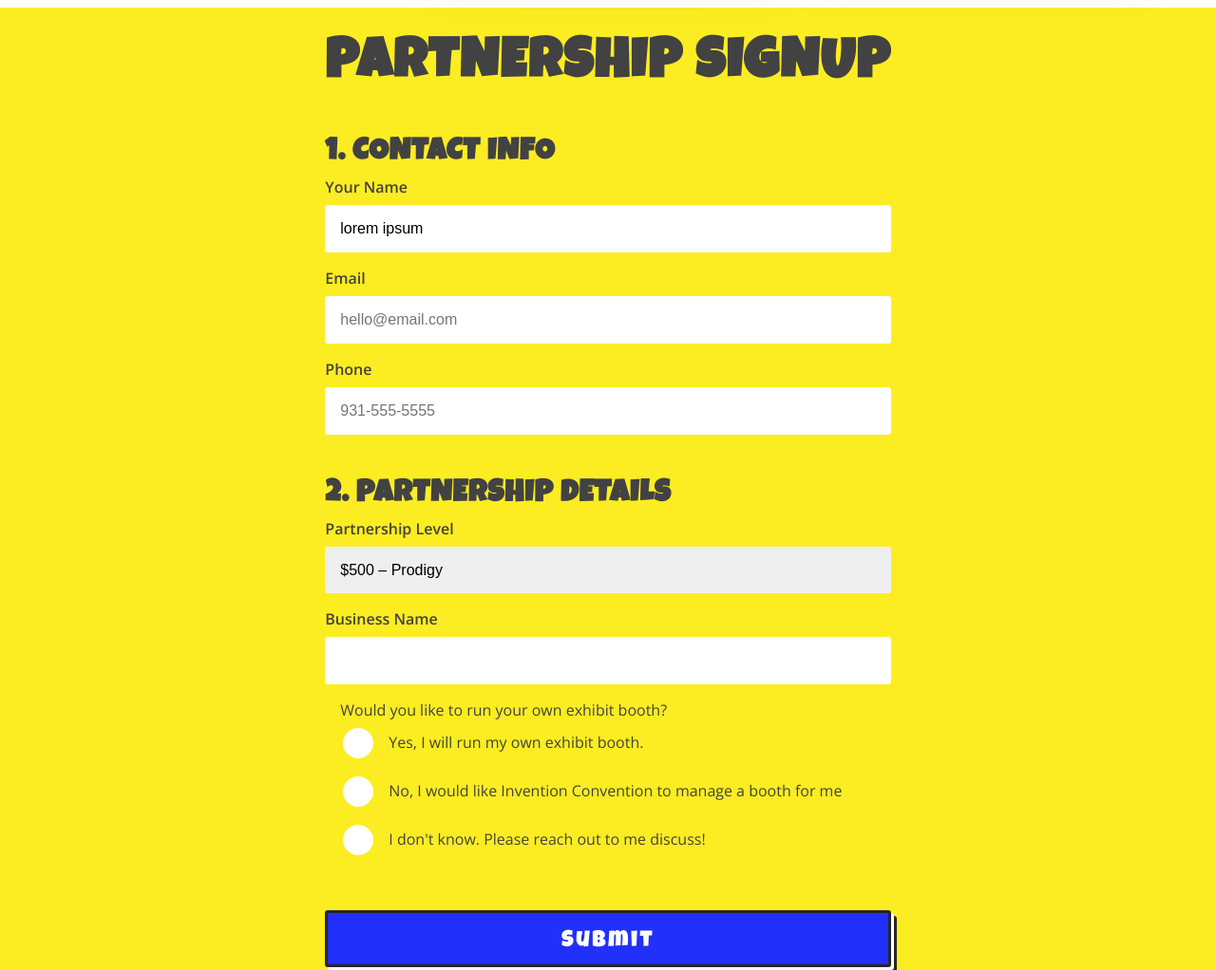
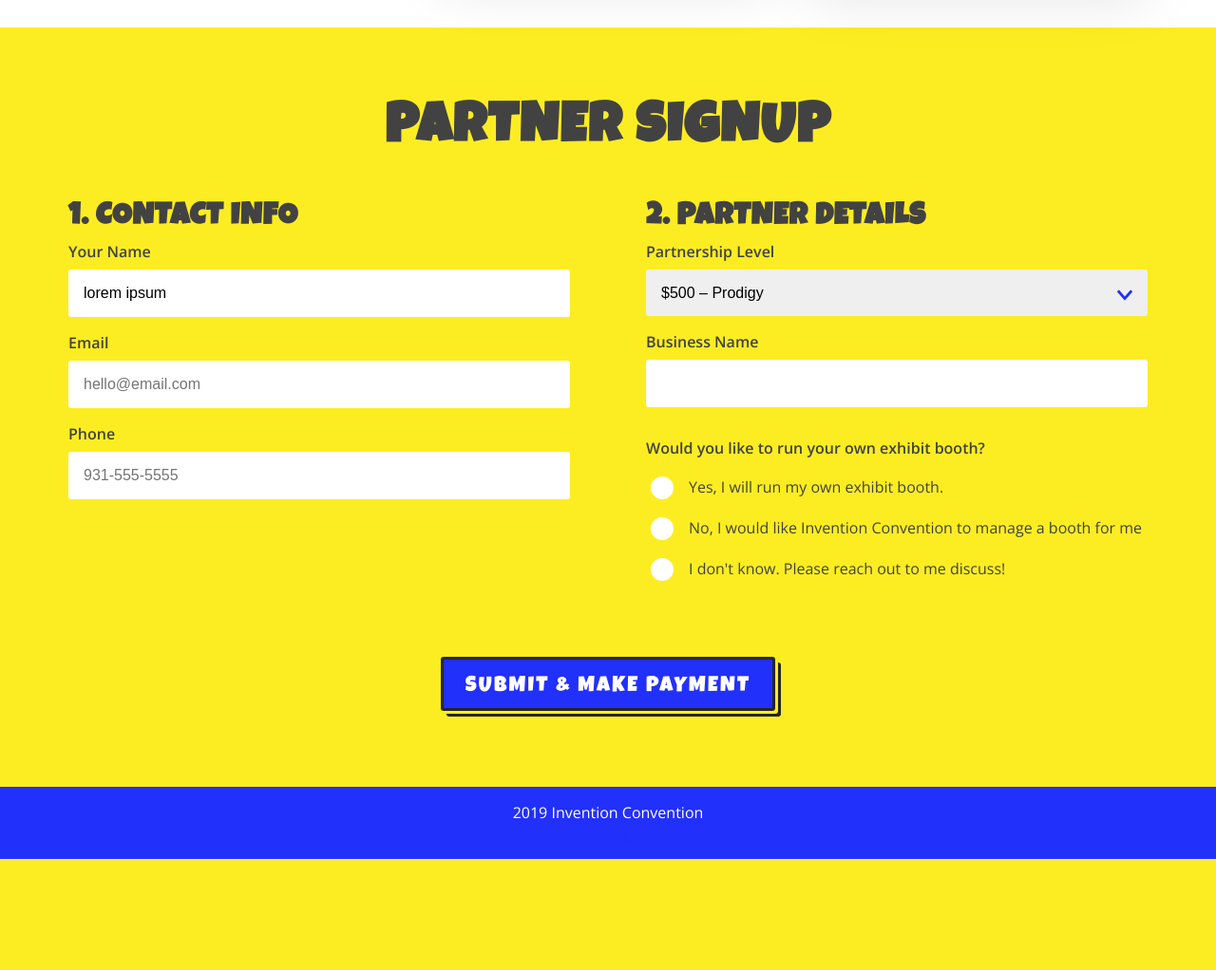
Before and after one commit to aharvard/invention-convention, a Gatsby site: page / in a window 1280 px wide. Shown: the part 2038-3060 px from the top of the page at 95% size. After the commit the page ends 2943 px from the top, so only its background shows below. Built offline with nearby package versions, Linux system fonts and the light colour scheme; Gatsby itself is replaced by a stand-in of ours.

Commit message:
form updates

```diff
--- a/src/components/form.js
+++ b/src/components/form.js
@@ -1,4 +1,5 @@
 import React, { useState } from "react";
+import { IconDownArrow } from "./icons";
 import "./style/form.scss";
 
 const Form = ({ testFormProp }) => {
@@ -27,7 +28,7 @@ const Form = ({ testFormProp }) => {
   return (
     <div className="form-section-wrapper">
       <section>
-        <h2>Partnership Signup</h2>
+        <h2>Partner Signup</h2>
         <form
           name="partnerForm"
           method="post"
@@ -35,7 +36,7 @@ const Form = ({ testFormProp }) => {
           action={action}
           id="partnerForm"
         >
-          <div>
+          <div className="form-section">
             <h3>1. Contact Info</h3>
             <input type="hidden" name="partnerForm" value="partnerForm" />
 
@@ -79,11 +80,11 @@ const Form = ({ testFormProp }) => {
             </div>
           </div>
 
-          <div>
-            <h3>2. Partnership Details</h3>
+          <div className="form-section">
+            <h3>2. Partner Details</h3>
             <div className="field">
               <label htmlFor="level">Partnership Level</label>
-              <div className="customSelect">
+              <div className="select">
                 <select
                   id="level"
                   value={level}
@@ -97,6 +98,7 @@ const Form = ({ testFormProp }) => {
                   <option value="levelTwo">$500 – Prodigy</option>
                   <option value="levelThree">$750 – Professor</option>
                 </select>
+                <IconDownArrow />
               </div>
             </div>
             {level === "levelTwo" && (
@@ -150,7 +152,7 @@ const Form = ({ testFormProp }) => {
             )}
           </div>
 
-          <button type="submit">Submit</button>
+          <button type="submit">Submit & Make Payment</button>
         </form>
       </section>
     </div>
--- a/src/components/icons.js
+++ b/src/components/icons.js
@@ -1,5 +1,5 @@
 import React from "react";
-import "./style/icon.scss";
+import "./style/icons.scss";
 
 export const IconAward = () => (
   <svg
@@ -103,3 +103,18 @@ export const IconExhibits = () => (
     />
   </svg>
 );
+
+export const IconDownArrow = () => (
+  <svg
+    xmlns="http://www.w3.org/2000/svg"
+    className="icon"
+    height="1em"
+    width="1em"
+    viewBox="0 0 24 24"
+  >
+    <path
+      className="fill"
+      d="M.249,7.207,11.233,19.678h0a1.066,1.066,0,0,0,1.539,0L23.751,7.207a.987.987,0,0,0-.107-1.414l-1.85-1.557a1.028,1.028,0,0,0-1.438.111L12.191,13.8a.25.25,0,0,1-.379,0L3.644,4.346A1.021,1.021,0,0,0,2.948,4a1,1,0,0,0-.741.238L.356,5.793A.988.988,0,0,0,0,6.478.978.978,0,0,0,.249,7.207Z"
+    />
+  </svg>
+);
--- a/src/components/layout.js
+++ b/src/components/layout.js
@@ -6,6 +6,7 @@ import Footer from "./footer";
 
 import "./style/remedy.scss";
 import "./style/global.scss";
+import "./style/sections.scss";
 
 const Layout = ({ children }) => (
   <StaticQuery
--- a/src/components/style/form.scss
+++ b/src/components/style/form.scss
@@ -1,4 +1,5 @@
 @import "./variables.scss";
+@import "./mixins.scss";
 
 .form-section-wrapper {
   background: $primary-color;
@@ -8,23 +9,44 @@
 
   h2 {
     margin-bottom: 3rem;
+    text-align: center;
+  }
+
+  section {
+    width: 100%;
   }
 }
 
 #partnerForm {
   display: grid;
-  grid-template-columns: repeat(auto-fill, minmax(300px, auto));
-  grid-gap: 2rem;
+  grid-template-columns: 1fr 1fr;
+  grid-template-rows: 1fr auto;
+  grid-gap: 4rem 5rem;
+
+  button {
+    @include buttonColor($primary-compliment, $primary-color);
+
+    justify-self: center;
+    grid-column: 1 / 3;
+  }
+
+  @media (max-width: 800px) {
+    grid-template-columns: 1fr;
+    grid-template-rows: auto;
+    outline: 1px solid red;
+
+    button {
+      grid-column: 1 / 2;
+    }
+  }
+}
+
+.form-section {
+  // outline: 1px solid;
 }
 
 .field {
   margin-bottom: 1rem;
-
-  label {
-    display: block;
-    font-weight: 600;
-    margin-bottom: 0.5rem;
-  }
 
   input,
   select {
@@ -40,13 +62,44 @@
 
     &:focus {
       box-shadow: 0 0 0 3px $primary-compliment;
+      outline: none;
     }
   }
+}
+
+label,
+legend {
+  display: block;
+  font-weight: 600;
+  margin-bottom: 0.5rem;
 }
 
 fieldset {
   border: none;
   outline: none;
+  margin: 0;
+  padding: 0;
+
+  legend {
+    padding: 1rem 0 0.5rem;
+  }
+}
+
+.select {
+  position: relative;
+  cursor: pointer;
+
+  select {
+    cursor: pointer;
+  }
+
+  svg {
+    position: absolute;
+    right: 1rem;
+    top: 1.2rem;
+    color: $primary-compliment;
+    font-size: 1rem;
+  }
 }
 
 .radio {
@@ -54,24 +107,31 @@ fieldset {
   align-items: center;
   margin-bottom: 1rem;
 
+  // outline: 1px dashed;
+
   label {
     cursor: pointer;
+    font-weight: 400;
+    // outline: 1px solid;
+    margin-bottom: 0;
   }
   input {
     flex: 0 0 auto;
     appearance: none;
     border-radius: 50%;
     background: white;
-    width: 2rem;
-    height: 2rem;
+    width: 1.5rem;
+    height: 1.5rem;
     transition: 250ms border ease;
-    outline: none;
     cursor: pointer;
     margin-right: 1rem;
     border: 10px solid white;
+    // outline: 1px solid;
 
     &:focus {
-      box-shadow: 0 0 0 3px $primary-color, 0 0 0 6px $primary-compliment;
+      // box-shadow: 0 0 0 3px $primary-color, 0 0 0 6px $primary-compliment;
+      box-shadow: 0 0 0 3px $primary-compliment;
+      outline: none;
     }
 
     &:checked {
--- a/src/components/style/global.scss
+++ b/src/components/style/global.scss
@@ -1,5 +1,6 @@
-@import url("https://fonts.googleapis.com/css?family=Luckiest+Guy|Open+Sans:300,600");
+@import url("https://fonts.googleapis.com/css?family=Luckiest+Guy|Open+Sans:300,400,600");
 @import "./variables.scss";
+@import "./mixins.scss";
 
 html {
   font-size: 100%;
@@ -98,50 +99,27 @@ p + p {
 
 button,
 .button {
-  background: $primary-compliment;
+  @include buttonColor($primary-compliment, white);
+
   border: 3px solid $black;
   color: white;
   font-family: $heading;
-  padding: 0.75em 1.2em 0.5em;
-  font-size: $body-size-1;
+  padding: 0.75em 1em 0.5em;
+  font-size: 1.4rem;
   letter-spacing: 0.1em;
   border-radius: 3px;
   cursor: pointer;
-  box-shadow: 3px 3px white, 6px 6px 0 $black;
   transition: all 250ms ease;
+  display: inline-block;
+  text-transform: uppercase;
 
   &:hover,
   &:focus {
-    box-shadow: 0 0 white, 4px 4px 0 $black;
     transform: translateY(3px) translateX(3px);
+    outline: none;
   }
 
   &:active {
-    box-shadow: 0 0 white, 0 0 0 $black;
     transform: translateY(6px) translateX(6px);
   }
 }
-
-// layout
-
-.partnership-lead-section {
-  display: flex;
-  justify-content: space-between;
-  gap: 4rem;
-  margin-top: 4rem;
-
-  @media (max-width: 800px) {
-    display: block;
-    div:last-child {
-      margin-top: 3rem;
-    }
-  }
-
-  div:first-child {
-    flex: 0 1 600px;
-  }
-
-  div:last-child {
-    flex: 0 0 auto;
-  }
-}
--- a/src/components/style/icon.scss
+++ b/src/components/style/icons.scss
@@ -3,9 +3,13 @@
 .icon {
   .stroke {
     fill: none;
-    stroke: #000;
+    stroke: currentColor;
     stroke-linecap: round;
     stroke-linejoin: round;
     stroke-width: 1.5px;
   }
+
+  .fill {
+    fill: currentColor;
+  }
 }
--- /dev/null
+++ b/src/components/style/mixins.scss
@@ -0,0 +1,12 @@
+@mixin buttonColor($background, $transparent) {
+  background: $background;
+  box-shadow: 3px 3px $transparent, 6px 6px 0 $black;
+
+  &:hover,
+  &:focus {
+    box-shadow: 0 0 $transparent, 4px 4px 0 $black;
+  }
+  &:active {
+    box-shadow: 0 0 $transparent, 0 0 0 $black;
+  }
+}
--- /dev/null
+++ b/src/components/style/sections.scss
@@ -0,0 +1,21 @@
+.partnership-lead-section {
+  display: flex;
+  justify-content: space-between;
+  gap: 4rem;
+  margin-top: 4rem;
+
+  @media (max-width: 800px) {
+    display: block;
+    div:last-child {
+      margin-top: 3rem;
+    }
+  }
+
+  div:first-child {
+    flex: 0 1 600px;
+  }
+
+  div:last-child {
+    flex: 0 0 auto;
+  }
+}
```
